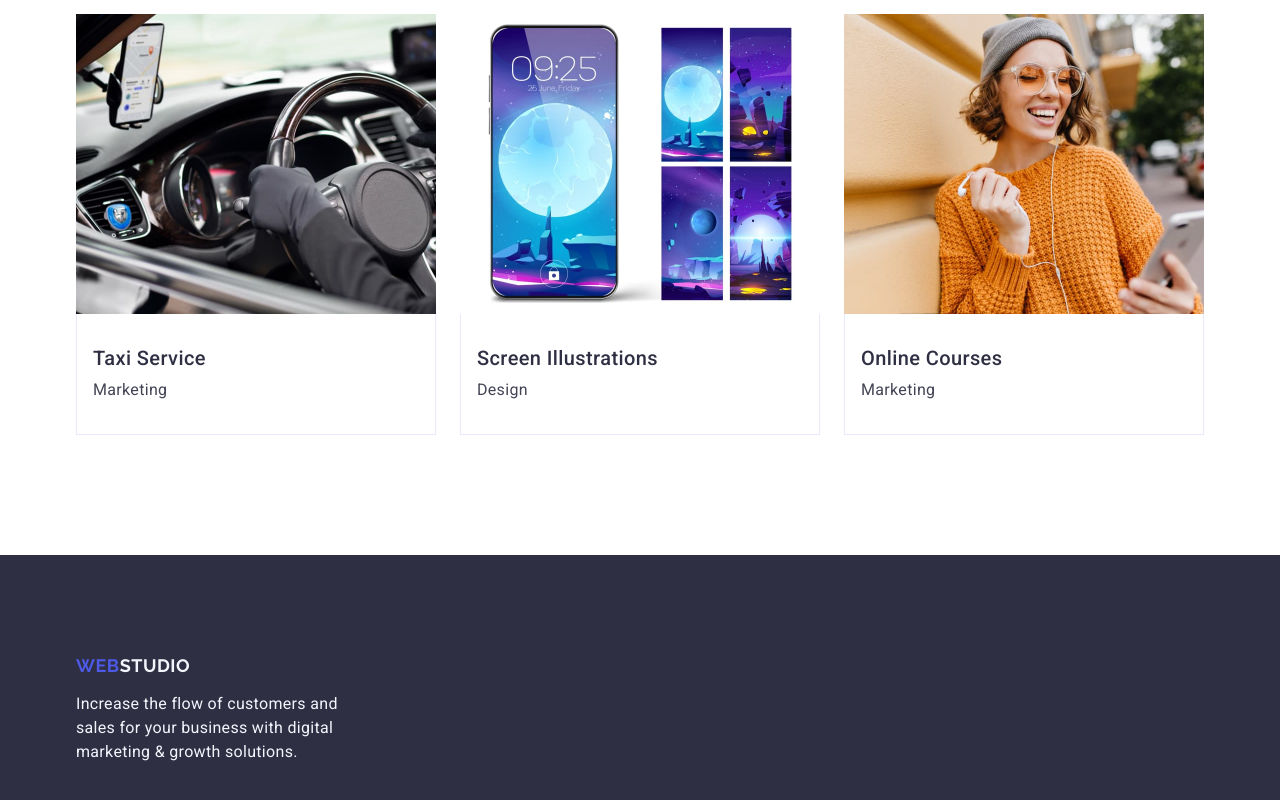
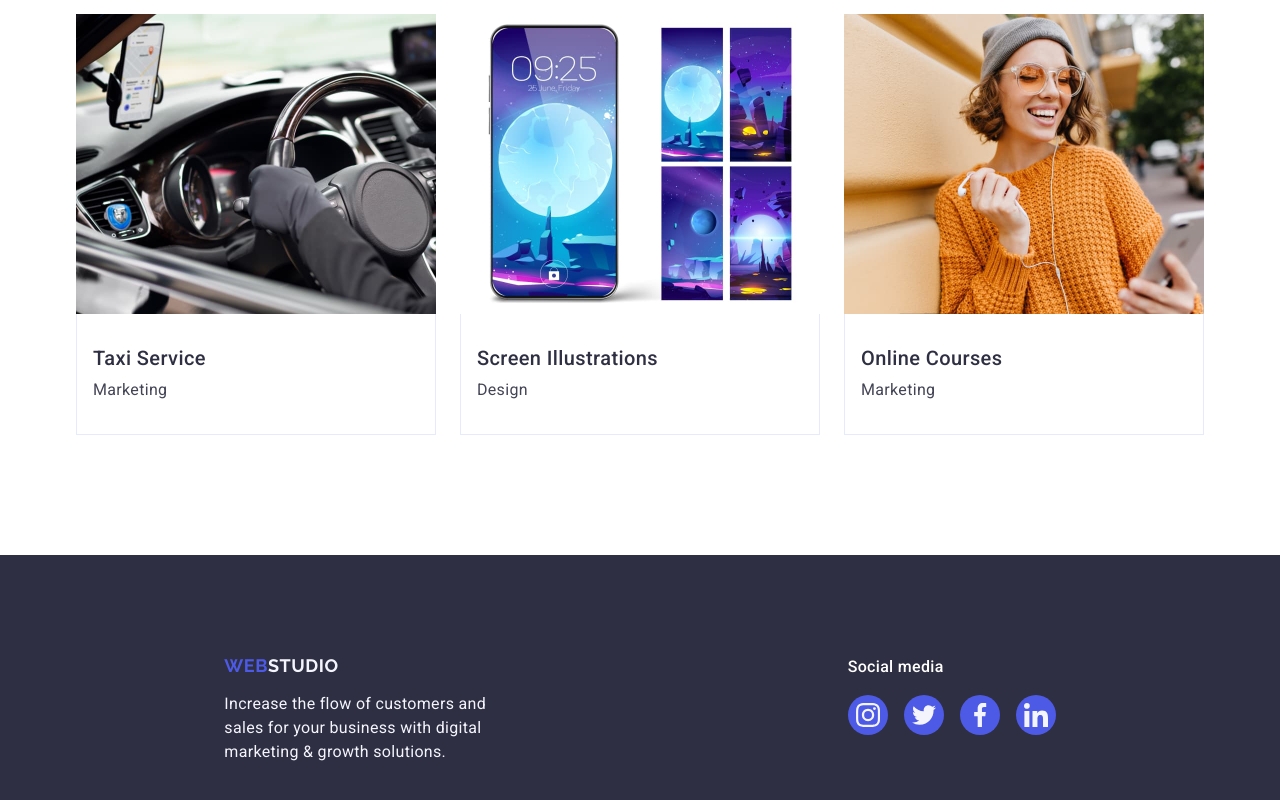
Before and after one commit to MaksymAvirum/goit-markup-hw-04, a plain HTML site: page index.html in a window 1280 px wide. Shown: the part 2630-3430 px from the top of the page. Drawn offline with nearby package versions, Linux system fonts and the light colour scheme.

Commit message:
HT 3 without section 4

```diff
--- a/css/styles.css
+++ b/css/styles.css
@@ -95,7 +95,10 @@ a {text-decoration: none;}
 
 /* footer */
 
-.footer-page {background: #2e2f42;
+.footer-page {
+    display: flex;
+    align-items: baseline;
+    background: #2e2f42;
     padding: 100px 0;
     max-width: 1440px;}
 
@@ -108,11 +111,44 @@ a {text-decoration: none;}
     color: #f4f4fd;
     width: 264px; }
 
+.logo-div {margin-right: 120px}
+
 .nav-link:hover,
 .nav-link:focus,
 .contacts-link:hover,
 .contacts-link:focus,
 .nav-link.activ {color: #404bbf;}
+
+.footer-sm {
+font-weight: 500;
+font-size: 16px;
+line-height: 1.5;
+letter-spacing: 0.02em;
+color: #fff;
+margin-bottom: 16px; }
+
+.footer-sm-list {display: flex;
+    gap: 16px;}
+
+.sm-link {
+        display: flex;
+        align-items: center;
+        justify-content: center;
+        width: 100%;
+        height: 100%;
+        background-color: #4d5ae5;
+        border-radius: 50%;
+        transition: background-color 250ms cubic-bezier(0.4, 0, 0.2, 1);
+    }
+
+    .sm-link:hover,
+    .sm-link:focus {
+        background-color: #31d0aa;
+    }
+
+    .footer-sl-icon {
+        fill: #f4f4fd;
+    }
 
 /* main open page */
 
--- a/index.html
+++ b/index.html
@@ -368,7 +368,7 @@
       </section>
     </main>
     <footer class="footer-page">
-      <div class="container">
+      <div class="container logo-div">
         <a class="logo footer-logo" href="./index.html"
           >Web<span class="logo-part">Studio</span></a
         >
@@ -377,6 +377,39 @@
           digital marketing & growth solutions.
         </p>
       </div>
+      <div class="container">
+        <p class="footer-sm">Social media</p>
+        <ul class="footer-sm-list">
+          <li class="sl-item">
+            <a href="" class="sm-link">
+              <svg class="footer-sl-icon" width="24" height="24">
+                <use href="./images/icons.svg#icon-instagram-2"></use>
+              </svg>
+            </a>
+          </li>
+          <li class="sl-item">
+            <a href="" class="sm-link">
+              <svg class="footer-sl-icon" width="24" height="24">
+                <use href="./images/icons.svg#icon-twitter-1"></use>
+              </svg>
+            </a>
+          </li>
+          <li class="sl-item">
+            <a href="" class="sm-link">
+              <svg class="footer-sl-icon" width="24" height="24">
+                <use href="./images/icons.svg#icon-facebook-1"></use>
+              </svg>
+            </a>
+          </li>
+          <li class="sl-item">
+            <a href="" class="sm-link">
+              <svg class="footer-sl-icon" width="24" height="24">
+                <use href="./images/icons.svg#icon-linkedin-1"></use>
+              </svg>
+            </a>
+          </li>
+        </ul>
+      </div>
     </footer>
   </body>
 </html>
```
